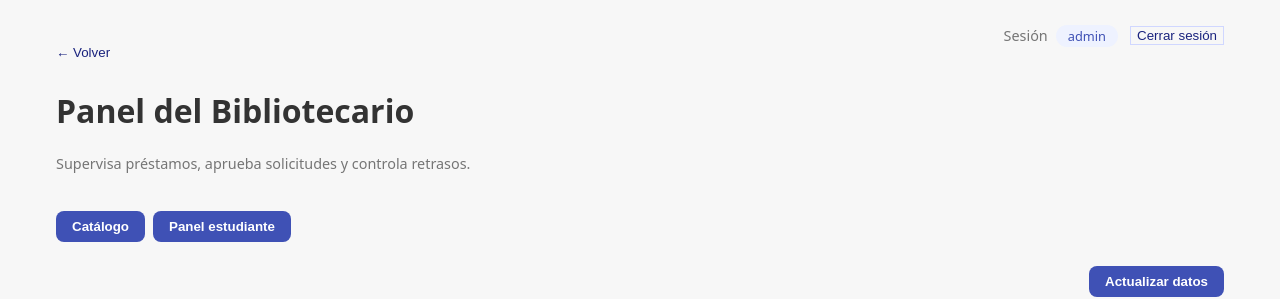
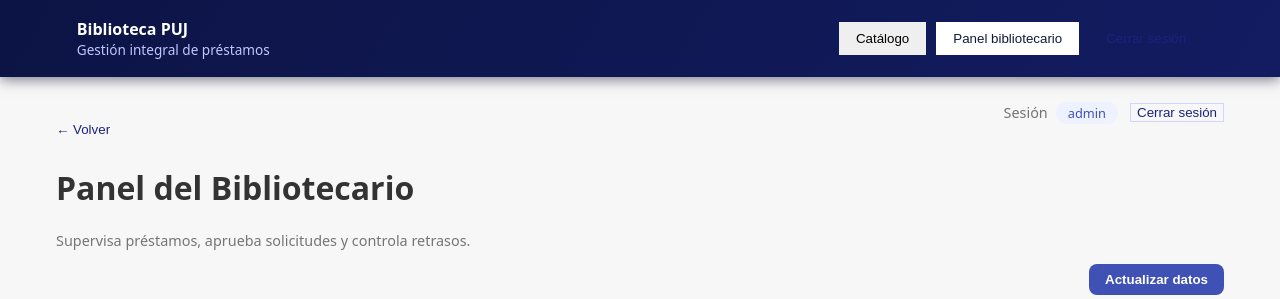
Before and after one commit to Miguel4950/g5-frontend, a React (Vite) app: page /librarian/dashboard in a window 1280 px wide. Shown: the top 299 px of the page. Built offline with nearby package versions, Linux system fonts and the light colour scheme; no server answers; sample sign-in values are in the browser's storage.

Commit message:
Arreglos

```diff
--- a/src/components/DashboardLayout.jsx
+++ b/src/components/DashboardLayout.jsx
@@ -1,6 +1,7 @@
 import { useSelector, useDispatch } from "react-redux";
 import { useNavigate } from "react-router-dom";
 import { logout } from "../store/authSlice";
+import TopBar from "./TopBar";
 
 const roleLabels = {
   1: "Estudiante",
@@ -18,8 +19,6 @@ export default function DashboardLayout({ title, subtitle, actions, children })
     user?.rol ||
     user?.role ||
     "Invitado";
-  const isStaff =
-    roleName === "Bibliotecario" || roleName === "Administrador";
 
   const handleLogout = () => {
     dispatch(logout());
@@ -27,6 +26,8 @@ export default function DashboardLayout({ title, subtitle, actions, children })
   };
 
   return (
+    <>
+      <TopBar />
       <div className="dashboard-shell">
         <header className="dashboard-header">
           <div>
@@ -48,23 +49,10 @@ export default function DashboardLayout({ title, subtitle, actions, children })
           </div>
         </header>
 
-      <nav className="dashboard-nav">
-        <button onClick={() => navigate("/catalog")}>Catálogo</button>
-        {!isStaff && (
-          <button onClick={() => navigate("/student/dashboard")}>
-            Panel estudiante
-          </button>
-        )}
-        {isStaff && (
-          <button onClick={() => navigate("/librarian/dashboard")}>
-            Panel bibliotecario
-          </button>
-        )}
-      </nav>
-
         {actions && <div className="dashboard-actions">{actions}</div>}
 
         <main className="dashboard-content">{children}</main>
       </div>
+    </>
   );
 }
--- a/src/pages/Catalog.jsx
+++ b/src/pages/Catalog.jsx
@@ -1,5 +1,6 @@
 import { useEffect, useMemo, useState } from "react";
 import { useNavigate } from "react-router-dom";
+import { useSelector } from "react-redux";
 import { catalogApi } from "../services/api";
 import Loader from "../components/Loader";
 import BookCard from "../components/BookCard";
@@ -11,6 +12,7 @@ export default function Catalog() {
   const [term, setTerm] = useState("");
   const [loading, setLoading] = useState(true);
   const navigate = useNavigate();
+  const user = useSelector((state) => state.auth.user);
 
   useEffect(() => {
     const fetchBooks = async () => {
@@ -38,6 +40,18 @@ export default function Catalog() {
 
   if (loading) return <Loader />;
 
+  const goToPanel = () => {
+    if (!user) {
+      navigate("/login");
+      return;
+    }
+    if (user.id_tipo_usuario === 2 || user.id_tipo_usuario === 3) {
+      navigate("/librarian/dashboard");
+    } else {
+      navigate("/student/dashboard");
+    }
+  };
+
   return (
     <>
       <TopBar />
@@ -51,7 +65,9 @@ export default function Catalog() {
               buscador para localizar tu libro favorito.
             </p>
           </div>
-          <button onClick={() => navigate("/login")}>Iniciar sesión</button>
+          <button onClick={goToPanel}>
+            {user ? "Ir a mi panel" : "Iniciar sesión"}
+          </button>
         </div>
 
         <div className="card">
```
Also changed, not shown: 3 other files (tests, documents, lock files or other folders). Lines whose indentation alone changed are shown as unchanged.
